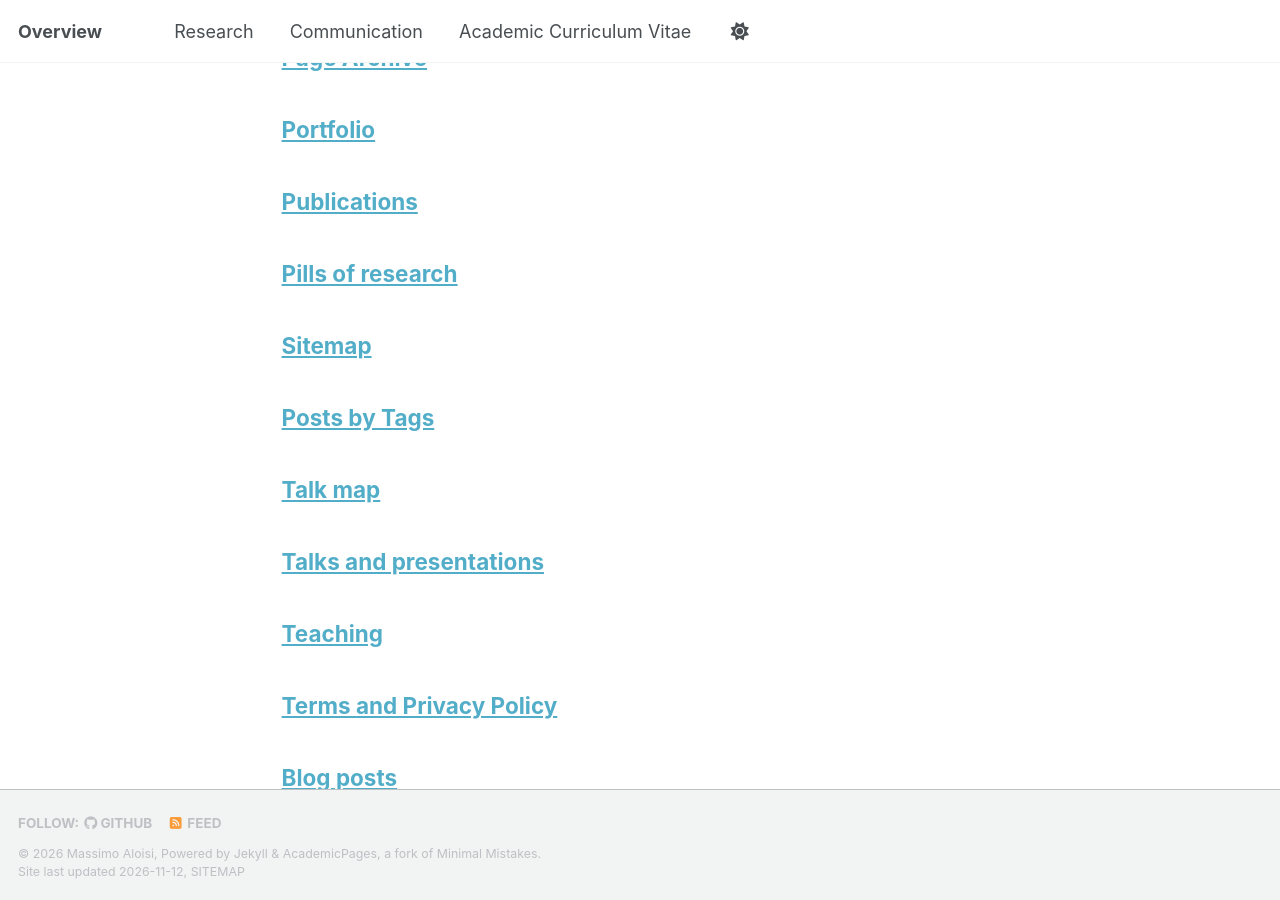
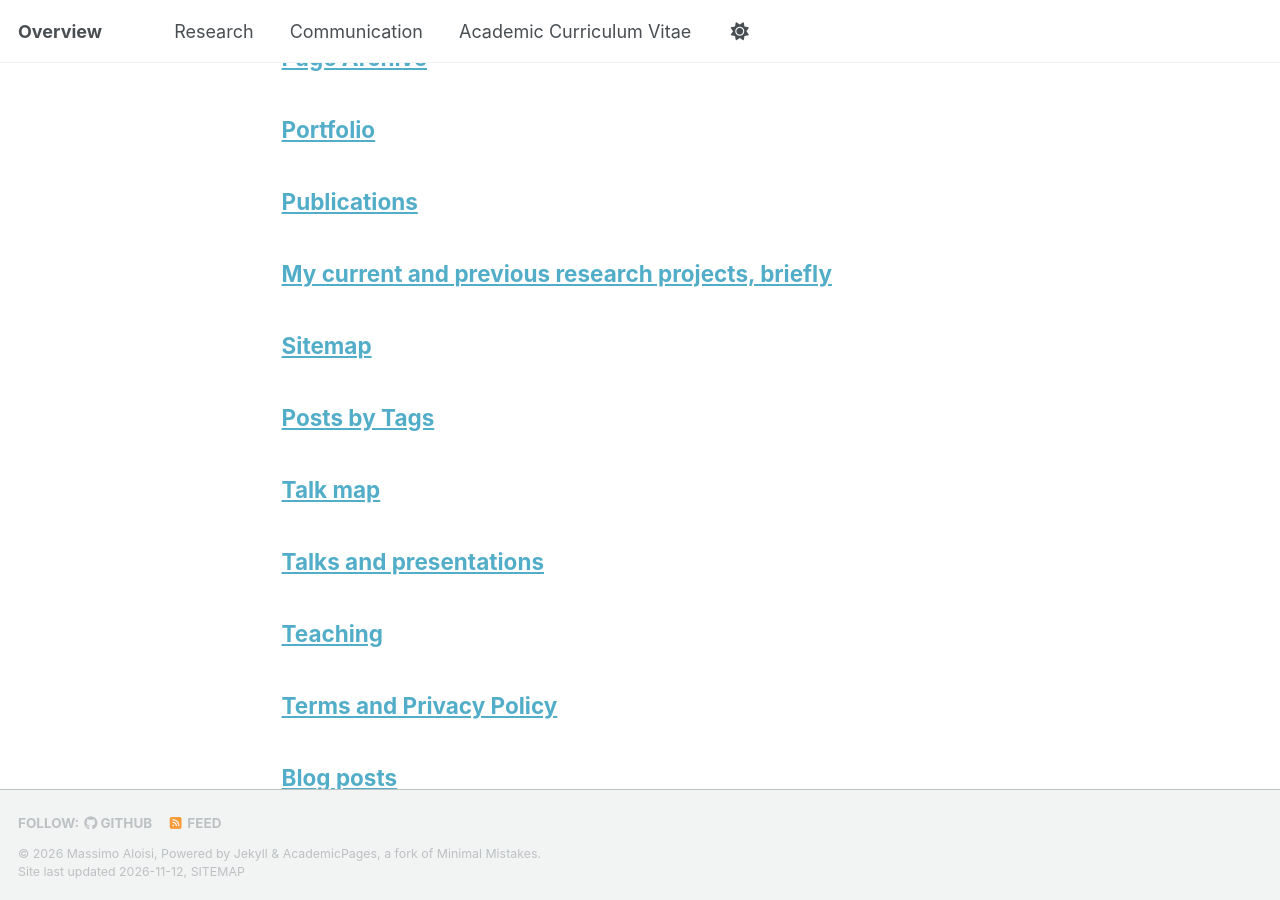
Before and after one commit to massimoaloisi/massimoaloisi.github.io, a Jekyll site: the page built from _pages/page-archive.html, in a window 1280 px wide and 900 px high, scrolled down 704 px. Built offline with Jekyll 4.4.1, drawn with Linux system fonts in a browser that asks for light colours; a script bundle is joined from its source files by our own code; a style sheet for code colours, icons or effects is not loaded.

Commit message:
Update research.md

```diff
--- a/_pages/research.md
+++ b/_pages/research.md
@@ -1,6 +1,6 @@
 ---
 layout: archive
-title: "Pills of research"
+title: "My current and previous research projects, briefly"
 permalink: /research/
 author_profile: true
 ---
```
